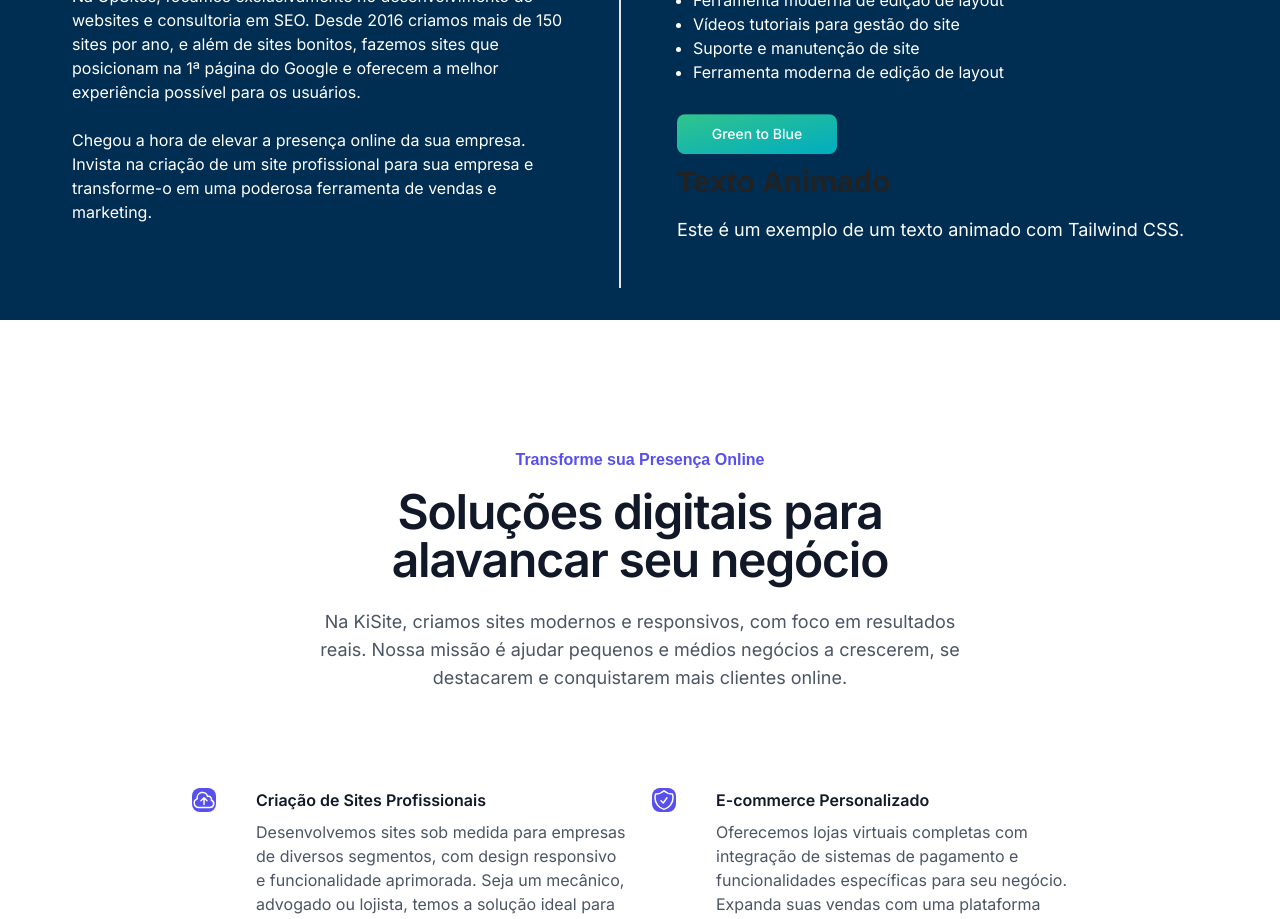
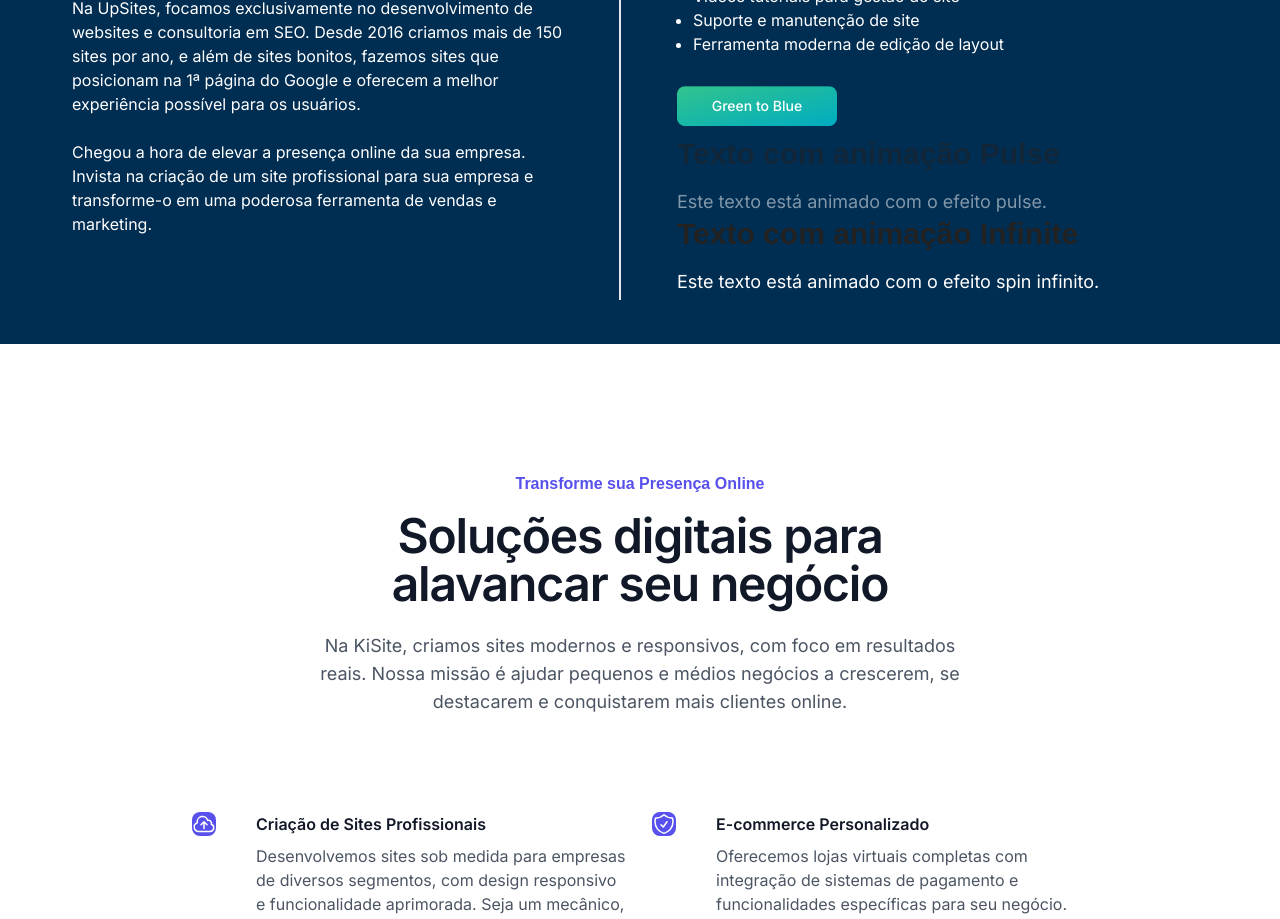
Before and after one commit to MarcoAgostinoo/kisite, a Next.js app: page / in a window 1280 px wide. Shown: the part 940-1859 px from the top of the page. Built offline with nearby package versions, Linux system fonts and the light colour scheme; what tailwindcss-animated would draw is missing.

Commit message:
ajusteParausardiversasclassesnasanimações

```diff
--- a/app/components/ClientOnlyAnimation.tsx
+++ b/app/components/ClientOnlyAnimation.tsx
@@ -2,8 +2,15 @@
 // components/ClientOnlyAnimation.tsx
 import { useEffect, useState } from 'react';
 
-// Componente que será renderizado apenas no lado do cliente
-const ClientOnlyAnimation = ({ threshold, children }: { threshold: number, children: React.ReactNode }) => {
+const ClientOnlyAnimation = ({
+  threshold,
+  children,
+  animationClasses,
+}: {
+  threshold: number;
+  children: React.ReactNode;
+  animationClasses: string;  // Aqui recebemos as classes de animação
+}) => {
   const [isIntersecting, setIsIntersecting] = useState(false);
 
   useEffect(() => {
@@ -24,7 +31,7 @@
 
   return (
     <div
-      className={`animate-on-scroll transition-all duration-1000 ${isIntersecting ? 'opacity-100 translate-y-0' : 'opacity-0 translate-y-10'}`}
+      className={`animate-on-scroll transition-all duration-1000 ${isIntersecting ? 'opacity-100 translate-y-0' : 'opacity-0 translate-y-10'} ${animationClasses}`}
     >
       {children}
     </div>
--- a/app/components/outrosservicos/OutrosServicos.tsx
+++ b/app/components/outrosservicos/OutrosServicos.tsx
@@ -59,12 +59,22 @@
         >
           Green to Blue
         </Button>
-        <ClientOnlyAnimation threshold={0.1}>
-          {" "}
-          {/* 10% de visibilidade */}
-          <h2 className="text-3xl font-semibold">Texto Animado</h2>
+        {/* Exemplo de animação com pulse */}
+        <ClientOnlyAnimation threshold={0.1} animationClasses="animate-pulse">
+          <h2 className="text-3xl font-semibold">Texto com animação Pulse</h2>
+          <p className="text-lg">Este texto está animado com o efeito pulse.</p>
+        </ClientOnlyAnimation>
+
+        {/* Exemplo de animação com infinite */}
+        <ClientOnlyAnimation
+          threshold={0.1}
+          animationClasses="animate-spin animate-infinite"
+        >
+          <h2 className="text-3xl font-semibold">
+            Texto com animação Infinite
+          </h2>
           <p className="text-lg">
-            Este é um exemplo de um texto animado com Tailwind CSS.
+            Este texto está animado com o efeito spin infinito.
           </p>
         </ClientOnlyAnimation>
       </div>
```
